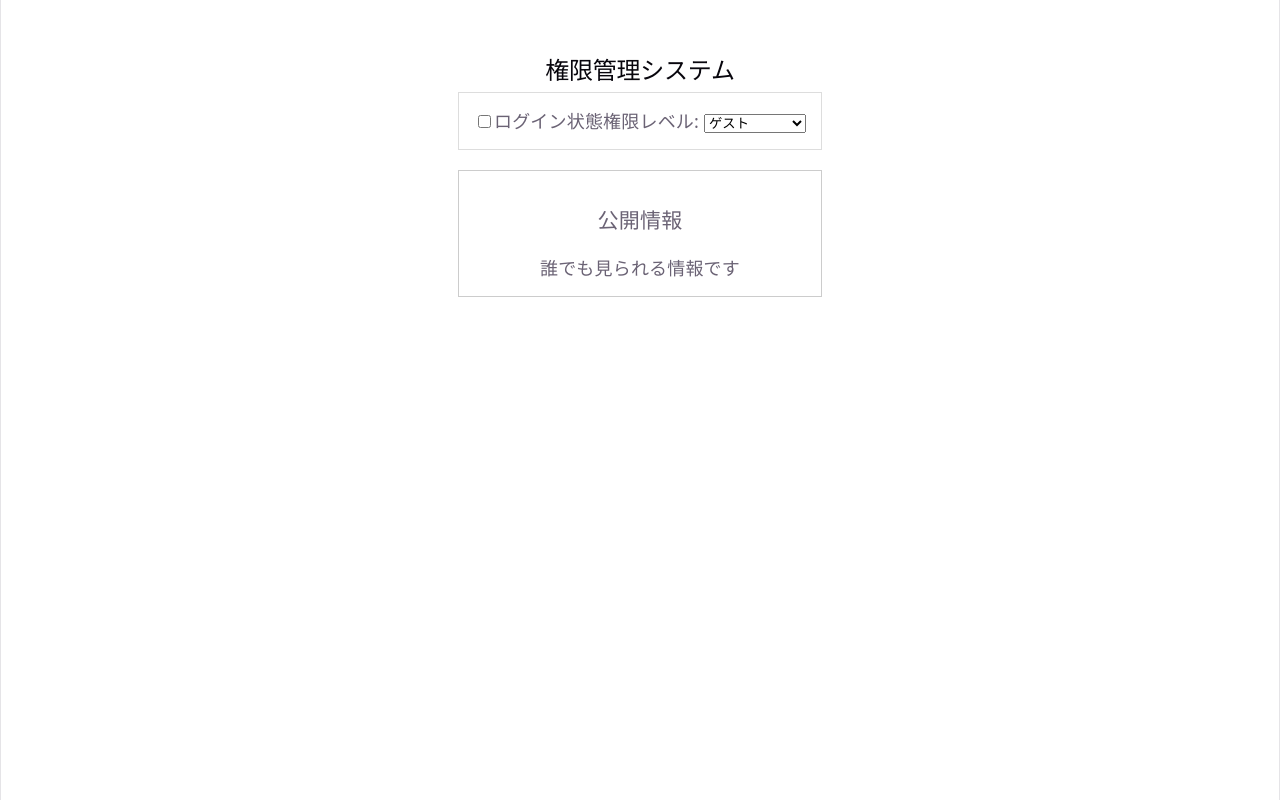
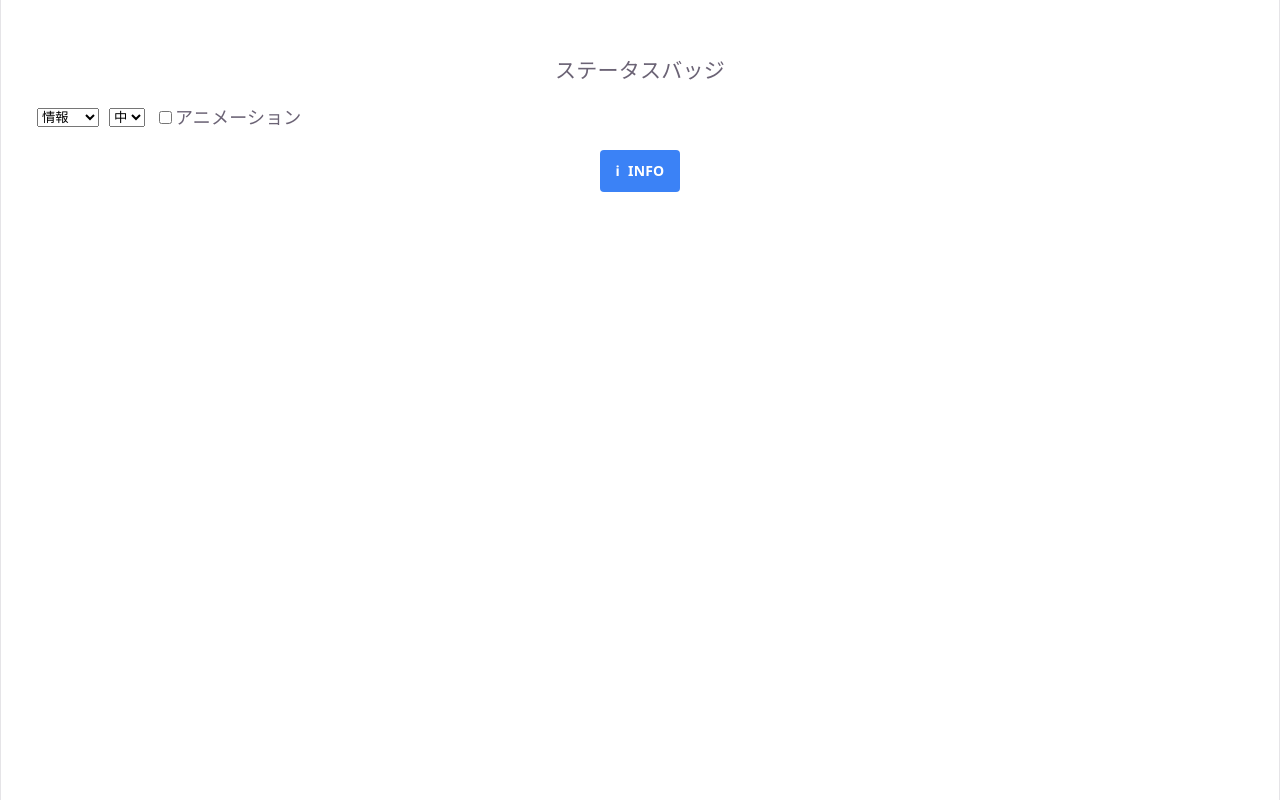
Before and after one commit to misakisoeda/react_tests, a React (Vite) app in the folder udemy-react-100/: page / in a window 1280 px wide. Built offline with nearby package versions, Linux system fonts and the light colour scheme.

Commit message:
feat: q29

```diff
--- a/udemy-react-100/src/App.tsx
+++ b/udemy-react-100/src/App.tsx
@@ -1,13 +1,12 @@
-import './App.css';
-import Question28 from './components/basic/Question28';
+import "./App.css";
+import Question29 from "./components/basic/Question29";
 
 function App() {
-
   return (
     <>
-      <Question28 />
+      <Question29 />
     </>
-  )
+  );
 }
 
-export default App
+export default App;
--- /dev/null
+++ b/udemy-react-100/src/components/basic/Question29.tsx
@@ -0,0 +1,84 @@
+import { useState } from "react";
+
+type Status = "success" | "warning" | "error" | "info";
+type Size = "small" | "medium" | "large";
+
+function StatusBadge() {
+  const [status, setStatus] = useState<Status>("info");
+  const [isAnimated, setIsAnimated] = useState(false);
+  const [size, setSize] = useState<Size>("medium");
+
+  const handleStatusChange = (e: React.ChangeEvent<HTMLSelectElement>) => {
+    setStatus(e.target.value as Status);
+  };
+
+  const handleSizeChange = (e: React.ChangeEvent<HTMLSelectElement>) => {
+    setSize(e.target.value as Size);
+  };
+
+  const handleAnimationChange = (e: React.ChangeEvent<HTMLInputElement>) => {
+    setIsAnimated(e.target.checked);
+  };
+
+  const getStatusIcon = () => {
+    // ステータスに応じたアイコンを返す
+    switch (status) {
+      case "success":
+        return "✓"; // チェックマーク
+      case "warning":
+        return "⚠"; // 警告マーク
+      case "error":
+        return "✕"; // バツマーク
+      case "info":
+        return "ℹ"; // 情報マーク
+      default:
+        return "?"; // 疑問符
+    }
+  };
+
+  const badgeClassName = [
+    "badge",
+    `badge-${status}`,
+    `badge-${size}`,
+    isAnimated && "animated",
+  ]
+    .filter(Boolean)
+    .join(" ");
+
+  return (
+    <div>
+      <h3>ステータスバッジ</h3>
+
+      <div className="controls">
+        <select value={status} onChange={handleStatusChange}>
+          <option value="success">成功</option>
+          <option value="warning">警告</option>
+          <option value="error">エラー</option>
+          <option value="info">情報</option>
+        </select>
+
+        <select value={size} onChange={handleSizeChange}>
+          <option value="small">小</option>
+          <option value="medium">中</option>
+          <option value="large">大</option>
+        </select>
+
+        <label>
+          <input
+            type="checkbox"
+            checked={isAnimated}
+            onChange={handleAnimationChange}
+          />
+          アニメーション
+        </label>
+      </div>
+
+      <div className={badgeClassName}>
+        <span>{getStatusIcon()}</span>
+        <span>{status.toUpperCase()}</span>
+      </div>
+    </div>
+  );
+}
+
+export default StatusBadge;
```
